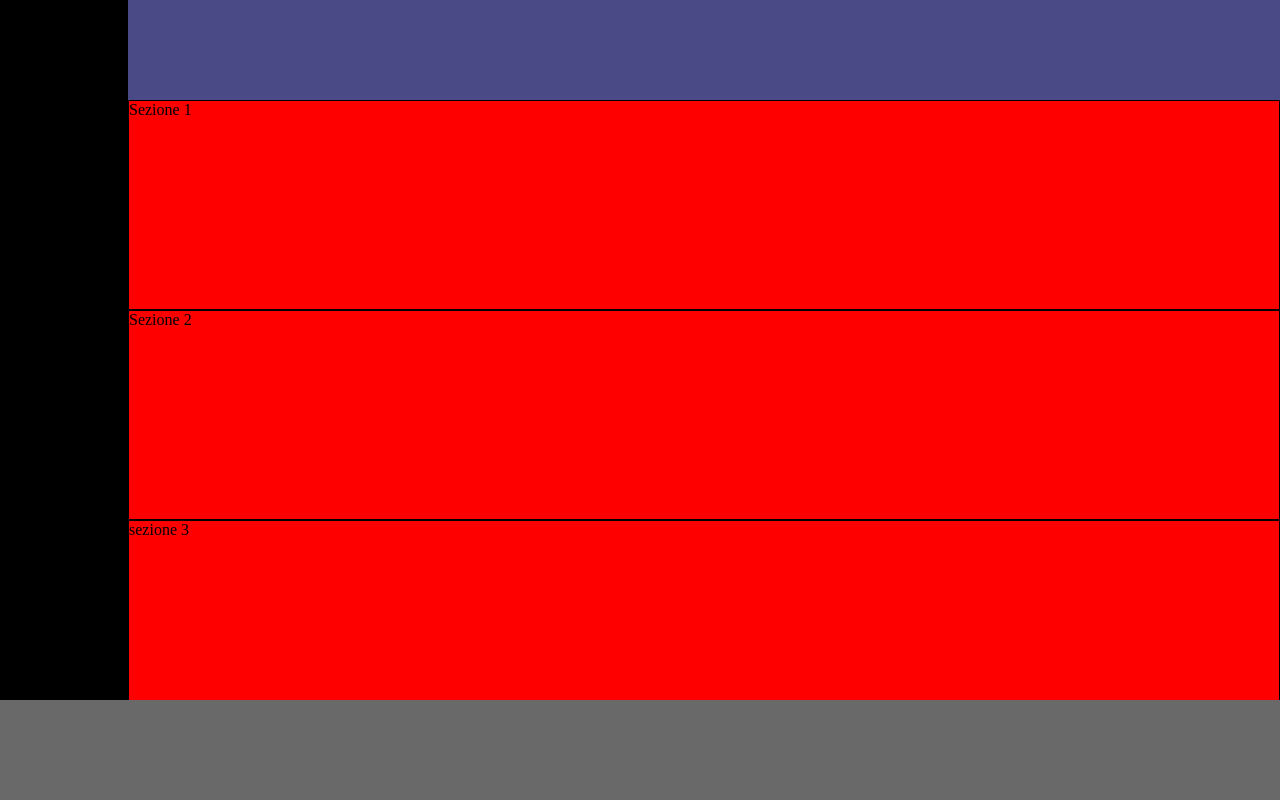
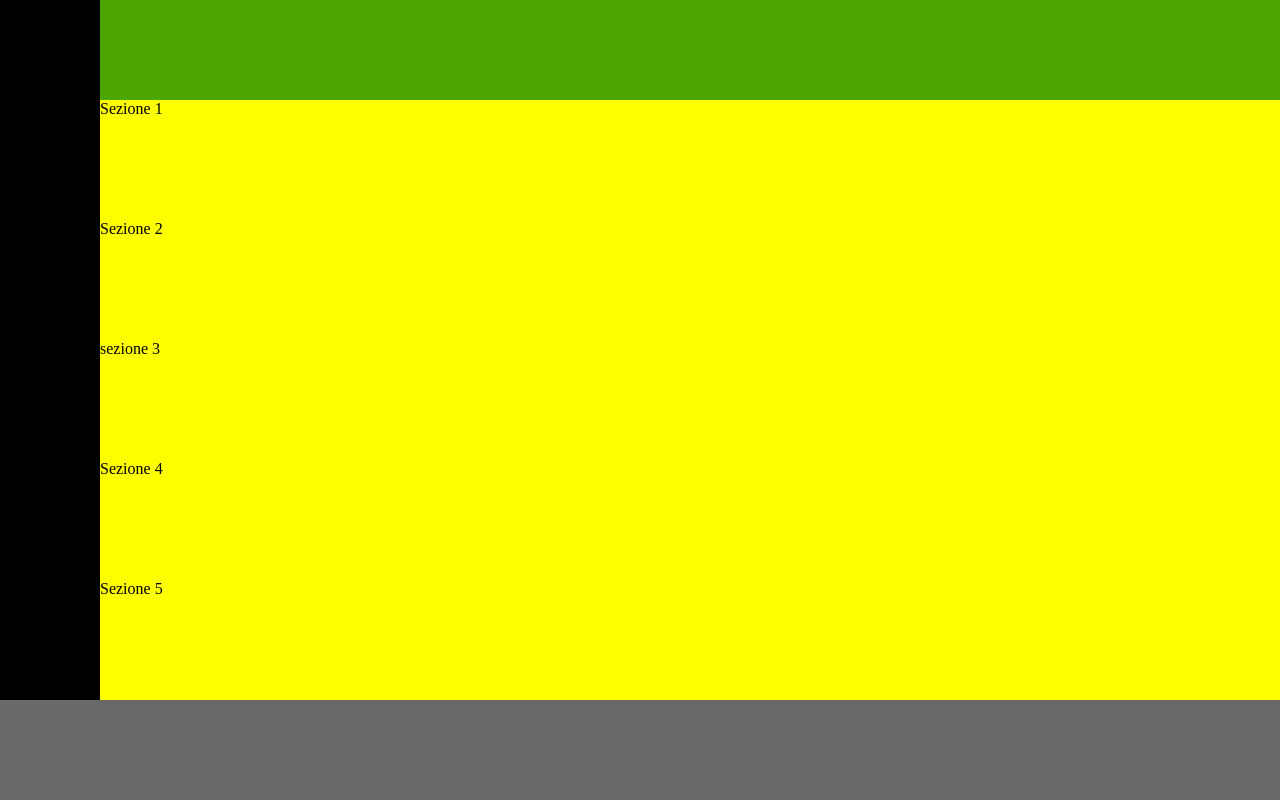
Before and after one commit to davidtrevor97/html-css-spotifyweb, a plain HTML site: page index.html in a window 1280 px wide. Drawn offline with Linux system fonts and the light colour scheme.

Commit message:
commit 5

```diff
--- a/css/style.css
+++ b/css/style.css
@@ -4,49 +4,45 @@
   box-sizing: border-box;
 }
 .conter{
-  height: 100vh;
-  background-color: grey;
+  background-color: gray;
+  height: calc(100vh - 100px);
   display: flex;
-  position: relative;
 }
 .barside{
-  height: 100%;
-  flex-basis: 10%;
+  width: 100px;
   background-color: black;
+}
+
+.conter-right{
+  display: flex;
+  flex-direction: column;
+  flex-grow: 1;
+  background-color: white;
+  position: relative;
   z-index: 1;
-  flex-shrink: 0;
 }
 .barnav{
   position: absolute;
   top: 0;
-  right: 0;
-  width: 90%;
   height: 100px;
-  background-color: midnightblue;
+  width: 100%;
+  background-color: green;
   opacity: 70%;
 }
 .content{
-  align-self: center;
+  padding-top: 100px;
+  overflow-y: scroll;
   height: 100%;
-  flex-grow: 1;
-  background-color: silver;
-  overflow: scroll;
-  padding: 100px 0 0 0;
-  display: flex;
-  flex-direction: column;
-  flex-wrap: wrap;
+  background-color: yellow;
 }
 .content .section{
-  width: 100%;
-  background-color: red;
-  flex-basis: 30%;
-  border: 1px solid black;
+  height: 120px;
 }
 .footer{
-  z-index: 1;
   background-color: dimgray;
   height: 100px;
-  width:100%;
+  width: 100%;
   position: fixed;
-  bottom:0;
+  bottom: 0;
+  z-index: 1;
 }
--- a/index.html
+++ b/index.html
@@ -10,6 +10,7 @@
       <div class="barside">
 
       </div>
+      <div class="conter-right">
         <div class="barnav">
 
         </div>
@@ -33,9 +34,10 @@
             sezione 6
           </div>
         </div>
+      </div>
+      </div>
     <div class="footer">
 
     </div>
-    </div>
   </body>
 </html>
```
Lines whose indentation alone changed are shown as unchanged.
